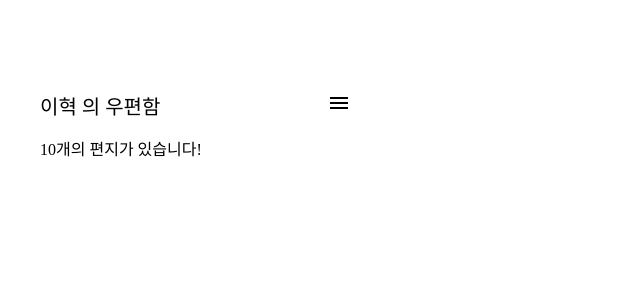
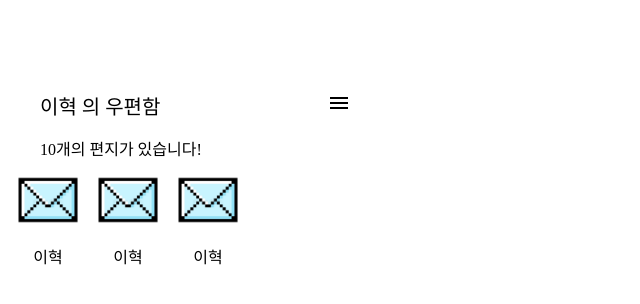
Before and after one commit to KIWICOKE/kiwimail-Frontend, a React (Vite) app: page /postbox in a window 1280 px wide. Shown: the top 304 px of the page, without its empty margins (0-640 px from the left). Built offline with nearby package versions, Linux system fonts and the light colour scheme; a web font is replaced by a local one.

Commit message:
feat: post 페이지, 컴포넌트, api 구현

```diff
--- a/src/components/Envelope.jsx
+++ b/src/components/Envelope.jsx
@@ -5,8 +5,18 @@ import envelope from "../assets/envelope.webp";
 
 const Envelope = () => {
   return (
-    <div>
-      <img src={envelope} alt="envelope"></img>
+    <div
+      css={css`
+        text-align: center;
+      `}
+    >
+      <img
+        src={envelope}
+        alt="envelope"
+        css={css`
+          width: 80px;
+        `}
+      ></img>
       <div>이혁</div>
     </div>
   );
--- a/src/pages-new/PostboxPage.jsx
+++ b/src/pages-new/PostboxPage.jsx
@@ -8,12 +8,22 @@ import Input from "../components/Input";
 import { Switch } from "@mui/material";
 import HeaderMailbox from "../components/HeaderMailbox";
 import HeaderMailboxSub from "../components/HeaderMailboxSub";
+import Envelope from "../components/Envelope";
 
 const LoginPage = () => {
   return (
     <div>
       <HeaderMailbox name={"이혁"}></HeaderMailbox>
       <HeaderMailboxSub count={10}></HeaderMailboxSub>
+      <div
+        css={css`
+          display: flex;
+        `}
+      >
+        <Envelope></Envelope>
+        <Envelope></Envelope>
+        <Envelope></Envelope>
+      </div>
     </div>
   );
 };
```
Also changed, not shown: src/apis/mailAPI.jsx (added, +9 -0 lines).
